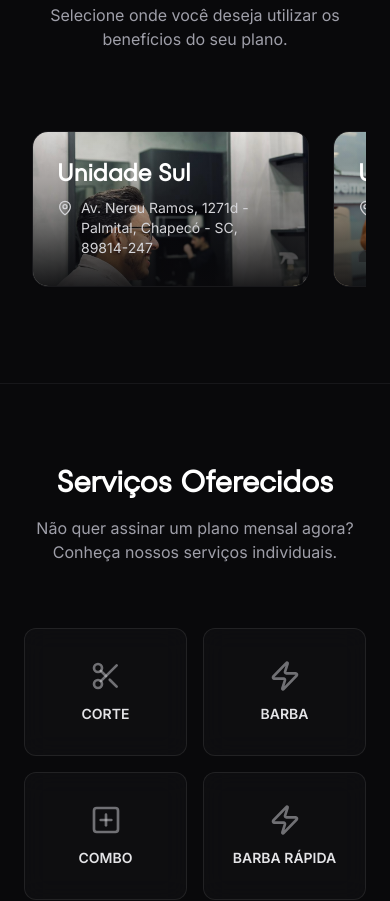
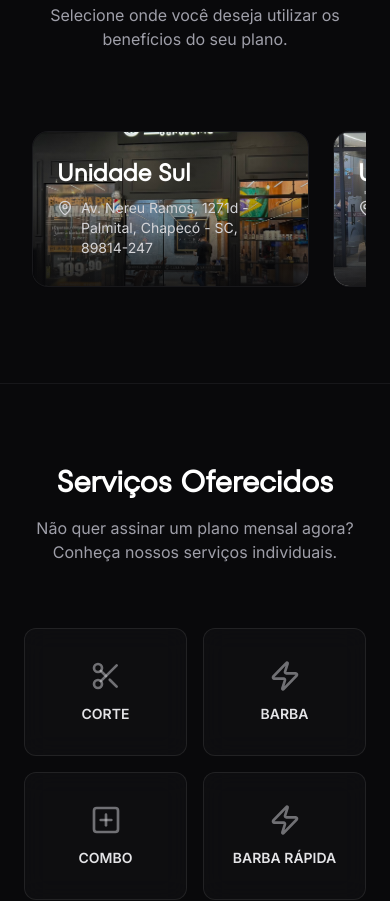
Before and after one commit to Sabiahub/Clube-Veneza-Barbearia, a React (Vite) app: page / in a window 390 px wide. Shown: the part 2820-3721 px from the top of the page. Built offline with nearby package versions, Linux system fonts and the light colour scheme; a web font is replaced by a local one.

Commit message:
feat: use text tabs for team unit selection and update unit photos

```diff
--- a/src/App.tsx
+++ b/src/App.tsx
@@ -701,14 +701,21 @@ export default function App() {
             <p className="text-zinc-400">Conheça os especialistas que vão cuidar do seu visual.</p>
           </div>
 
-          <div className="mb-16">
-            <UnitSelector
-              emblaRef={teamLocationsRef}
-              selectedId={selectedLocation?.id}
-              onSelect={(loc) => handleLocationSelect(loc, false)}
-              scrollPrev={scrollPrevTeamLocations}
-              scrollNext={scrollNextTeamLocations}
-            />
+          <div className="mb-12 border-b border-zinc-800/50 flex overflow-x-auto justify-start md:justify-center no-scrollbar">
+            <div className="flex gap-6 md:gap-12 px-6 md:px-0">
+              {locations.map((loc) => (
+                <button
+                  key={loc.id}
+                  onClick={() => handleLocationSelect(loc, false)}
+                  className={`py-4 px-2 whitespace-nowrap text-sm md:text-base font-bold transition-colors relative ${selectedLocation?.id === loc.id ? 'text-white' : 'text-zinc-500 hover:text-zinc-300'}`}
+                >
+                  {loc.name.replace('Unidade ', '')}
+                  {selectedLocation?.id === loc.id && (
+                    <motion.div layoutId="activeTeamTab" className="absolute bottom-0 left-0 right-0 h-0.5 bg-zinc-300 rounded-t-full" />
+                  )}
+                </button>
+              ))}
+            </div>
           </div>
 
           {selectedLocation ? (
--- a/src/data.ts
+++ b/src/data.ts
@@ -236,7 +236,7 @@ export const locations: Location[] = [
     id: 'loc-sul',
     name: 'Unidade Sul',
     address: 'Av. Nereu Ramos, 1271d - Palmital, Chapecó - SC, 89814-247',
-    imageUrl: '/unidade-sul-nova.jpeg',
+    imageUrl: '/sul.jpeg',
     planIds: mainPlansIds,
     mapsUrl: 'https://share.google/XwEJmQZq51X5kIQOr',
   },
@@ -244,7 +244,7 @@ export const locations: Location[] = [
     id: 'loc-center',
     name: 'Unidade Center',
     address: 'R. Rui Barbosa, 441E - Centro, Chapecó - SC, 89802-140',
-    imageUrl: '/2.jpeg',
+    imageUrl: '/center.jpeg',
     planIds: mainPlansIds,
     mapsUrl: 'https://share.google/guET0INTzM3oeYssR',
   },
@@ -252,7 +252,7 @@ export const locations: Location[] = [
     id: 'loc-avenida',
     name: 'Unidade Avenida',
     address: 'Av. Getúlio Dorneles Vargas, 3430 - Centro, Chapecó - SC, 89802-001',
-    imageUrl: 'https://images.unsplash.com/photo-1599351431202-1e0f0137899a?q=80&w=800&auto=format&fit=crop',
+    imageUrl: '/avenida.jpeg',
     planIds: mainPlansIds,
     mapsUrl: 'https://share.google/x7u0gNG0E4ANDmXNI',
   },
@@ -260,7 +260,7 @@ export const locations: Location[] = [
     id: 'loc-belavista',
     name: 'Unidade Bela Vista',
     address: 'R. Afonso Pena - Bela Vista, Chapecó - SC, 89804-111',
-    imageUrl: 'https://images.unsplash.com/photo-1503951914875-452162b0f3f1?q=80&w=800&auto=format&fit=crop',
+    imageUrl: '/bela-vista.jpeg',
     planIds: belaVistaPlansIds,
     mapsUrl: 'https://share.google/msOuWTOYJT5hseJ4w',
   }
```
Also changed, not shown: public/bela-vista.jpeg (added), public/center.jpeg (added).
